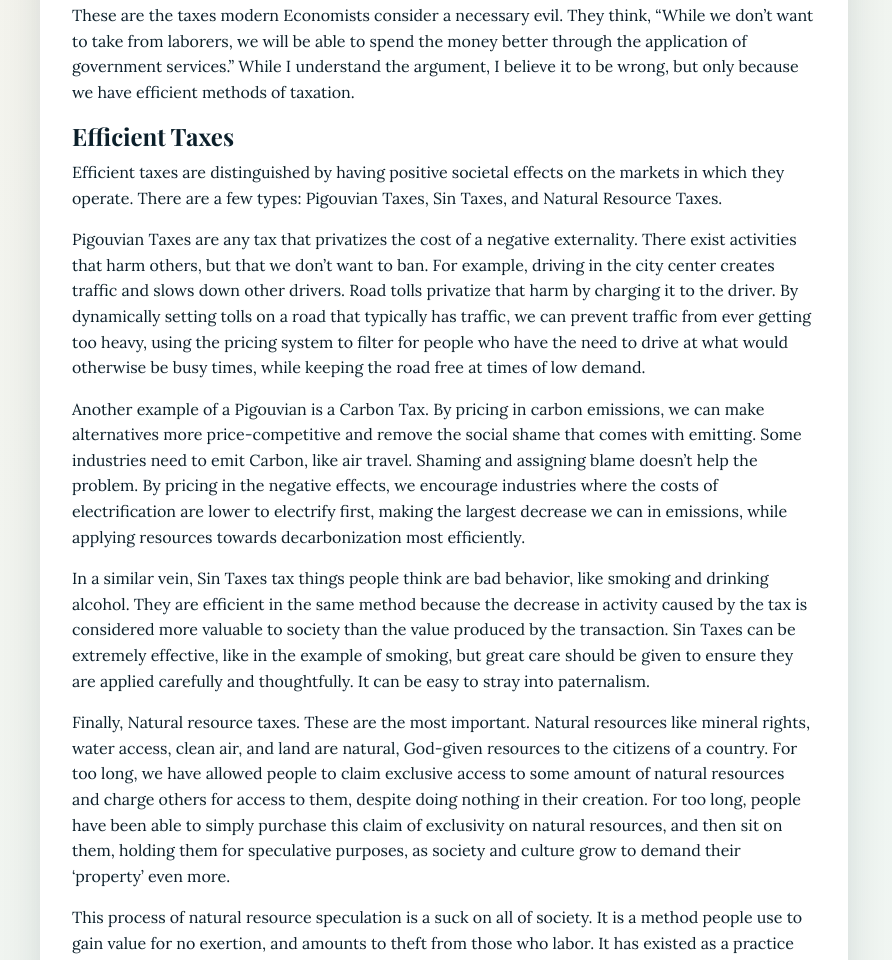
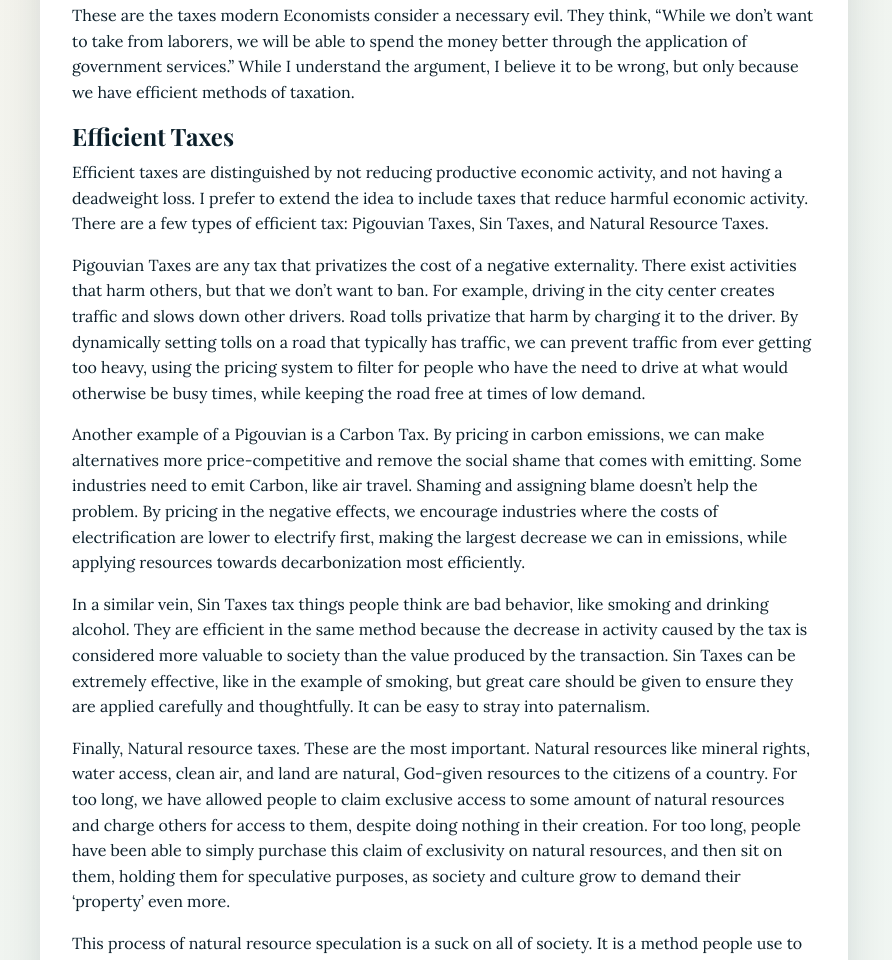
Before and after one commit to blackravensail/campaign_website, a plain HTML site: page blog/philosophy-of-taxation/index.html in a window 1280 px wide. Shown: the part 1294-2254 px from the top of the page, without its empty margins (40-932 px from the left). Drawn offline with nearby package versions, Linux system fonts and the light colour scheme.

Commit message:
Made updates

```diff
--- a/blog/philosophy-of-taxation/index.html
+++ b/blog/philosophy-of-taxation/index.html
@@ -63,7 +63,7 @@
 <p>The negative societal effects of Income Taxes on anyone but the highest earners cannot be understated. We exacerbate the want struggle of making just enough, pushing people towards crime and vice. We deprive people of access to cheaper labor and access to the cheaper goods and services that it provides. How many people could we save from experiencing the squaller of homelessness, if only it were cheaper to employ them and cheaper for them to house themselves?</p>
 <p>These are the taxes modern Economists consider a necessary evil. They think, &ldquo;While we don&rsquo;t want to take from laborers, we will be able to spend the money better through the application of government services.&rdquo; While I understand the argument, I believe it to be wrong, but only because we have efficient methods of taxation.</p>
 <h2 id="efficient-taxes">Efficient Taxes</h2>
-<p>Efficient taxes are distinguished by having positive societal effects on the markets in which they operate. There are a few types: Pigouvian Taxes, Sin Taxes, and Natural Resource Taxes.</p>
+<p>Efficient taxes are distinguished by not reducing productive economic activity, and not having a deadweight loss. I prefer to extend the idea to include taxes that reduce harmful economic activity. There are a few types of efficient tax: Pigouvian Taxes, Sin Taxes, and Natural Resource Taxes.</p>
 <p>Pigouvian Taxes are any tax that privatizes the cost of a negative externality. There exist activities that harm others, but that we don&rsquo;t want to ban. For example, driving in the city center creates traffic and slows down other drivers. Road tolls privatize that harm by charging it to the driver. By dynamically setting tolls on a road that typically has traffic, we can prevent traffic from ever getting too heavy, using the pricing system to filter for people who have the need to drive at what would otherwise be busy times, while keeping the road free at times of low demand.</p>
 <p>Another example of a Pigouvian is a Carbon Tax. By pricing in carbon emissions, we can make alternatives more price-competitive and remove the social shame that comes with emitting. Some industries need to emit Carbon, like air travel. Shaming and assigning blame doesn&rsquo;t help the problem. By pricing in the negative effects, we encourage industries where the costs of electrification are lower to electrify first, making the largest decrease we can in emissions, while applying resources towards decarbonization most efficiently.</p>
 <p>In a similar vein, Sin Taxes tax things people think are bad behavior, like smoking and drinking alcohol. They are efficient in the same method because the decrease in activity caused by the tax is considered more valuable to society than the value produced by the transaction. Sin Taxes can be extremely effective, like in the example of smoking, but great care should be given to ensure they are applied carefully and thoughtfully. It can be easy to stray into paternalism.</p>
```
